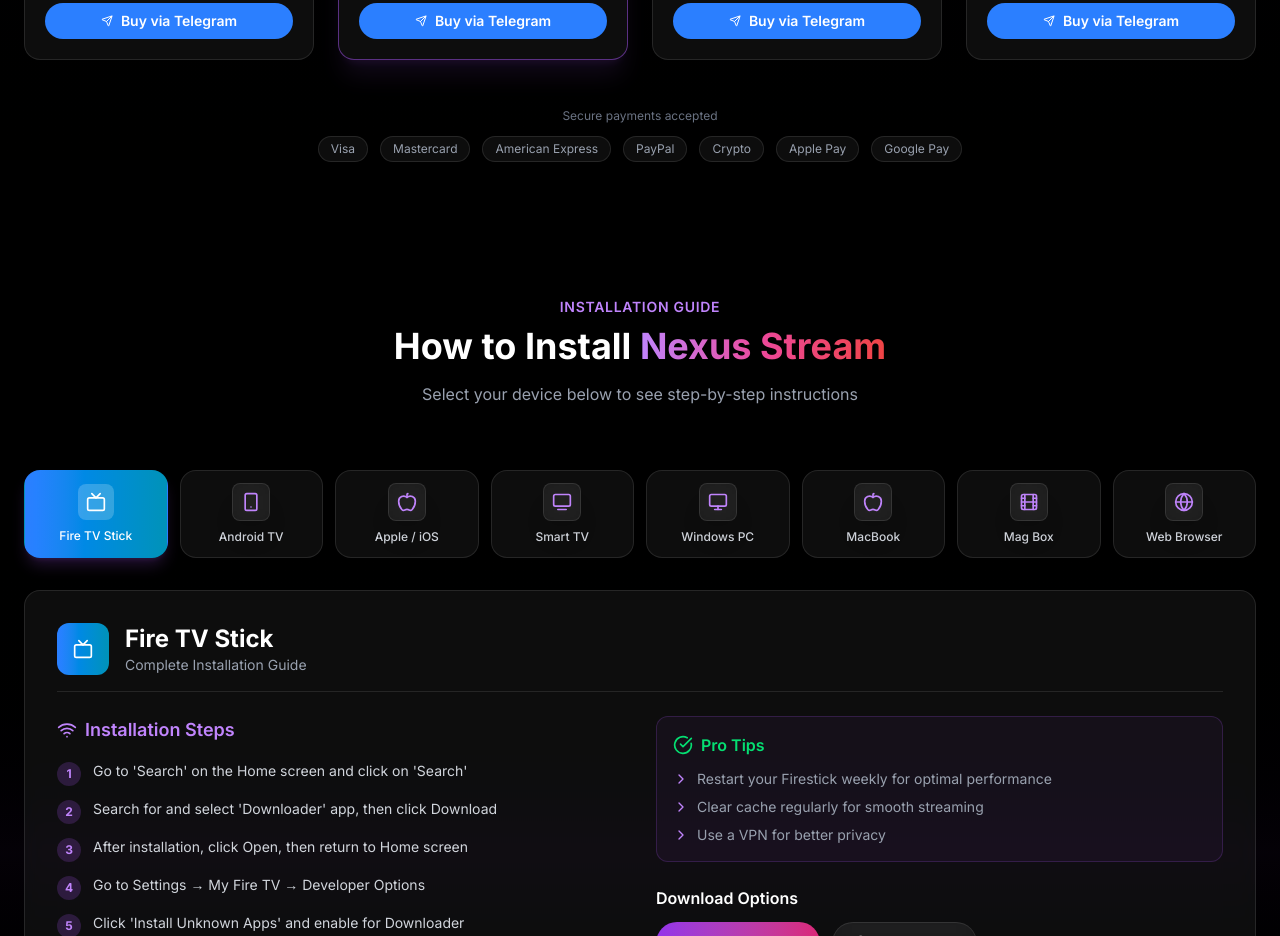
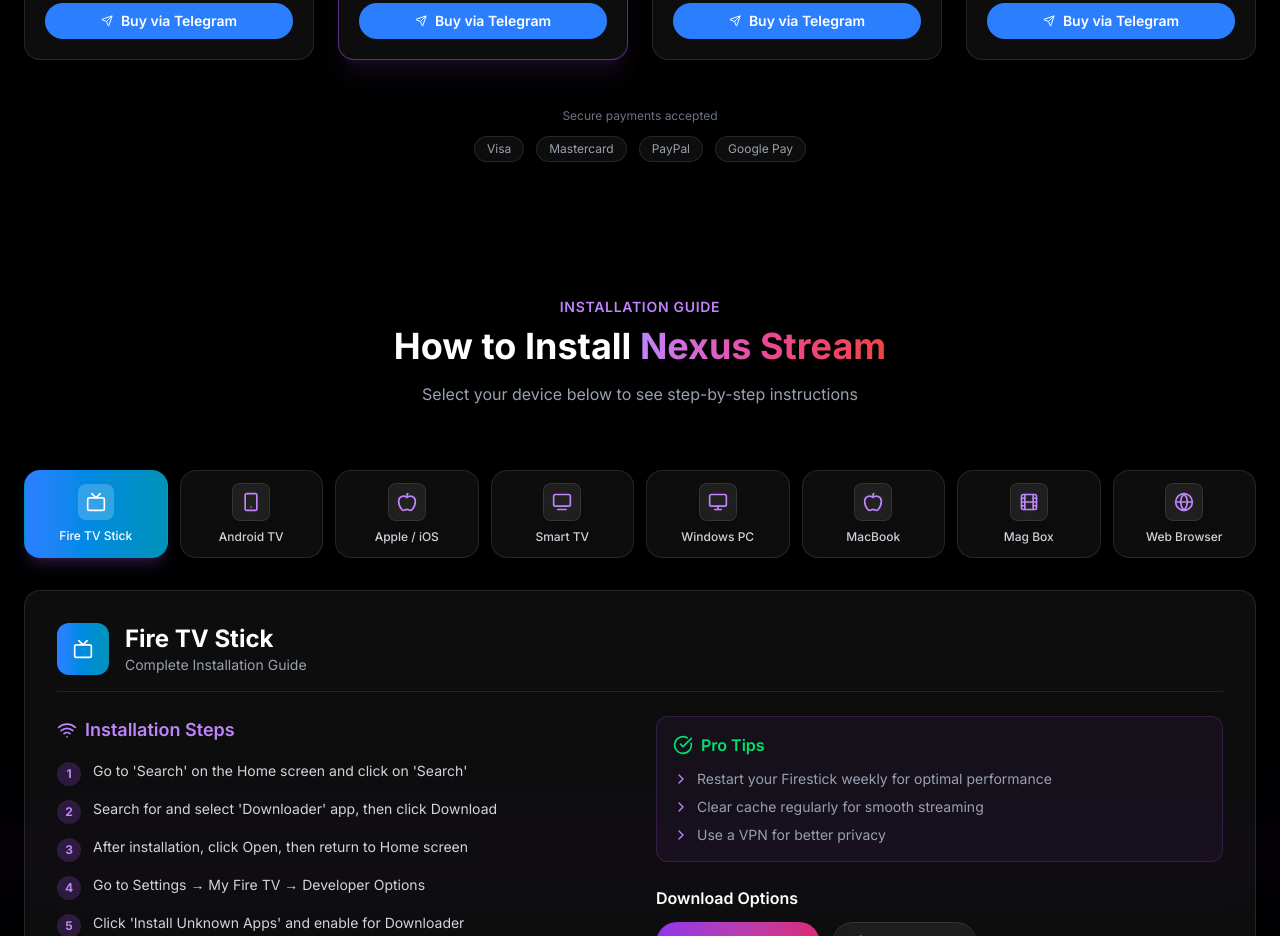
Before and after one commit to churyshani-creator/iptv, a Next.js app: page / in a window 1280 px wide. Shown: the part 2320-3256 px from the top of the page. Built offline with nearby package versions, Linux system fonts and the light colour scheme; no server answers.

Commit message:
fix some changes in modules

```diff
--- a/src/app/components/PricingSection.tsx
+++ b/src/app/components/PricingSection.tsx
@@ -276,7 +276,7 @@
         >
           <p className="text-xs text-gray-500 mb-3">Secure payments accepted</p>
           <div className="flex flex-wrap justify-center gap-3">
-            {["Visa", "Mastercard", "American Express", "PayPal", "Crypto", "Apple Pay", "Google Pay"].map((method) => (
+            {["Visa", "Mastercard",  "PayPal", "Google Pay"].map((method) => (
               <span key={method} className="glass px-3 py-1 rounded-full text-xs text-gray-400">
                 {method}
               </span>
```
